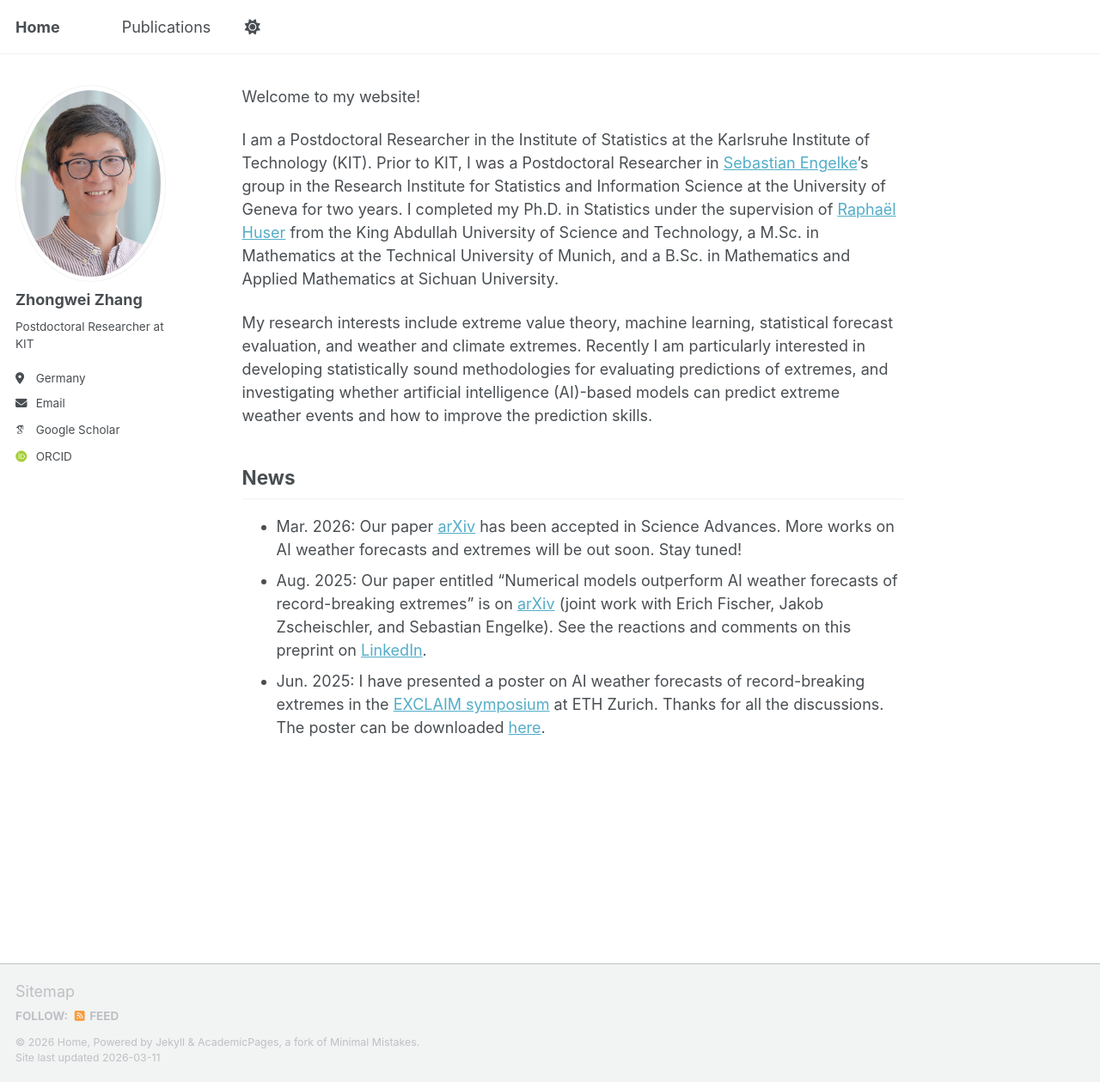
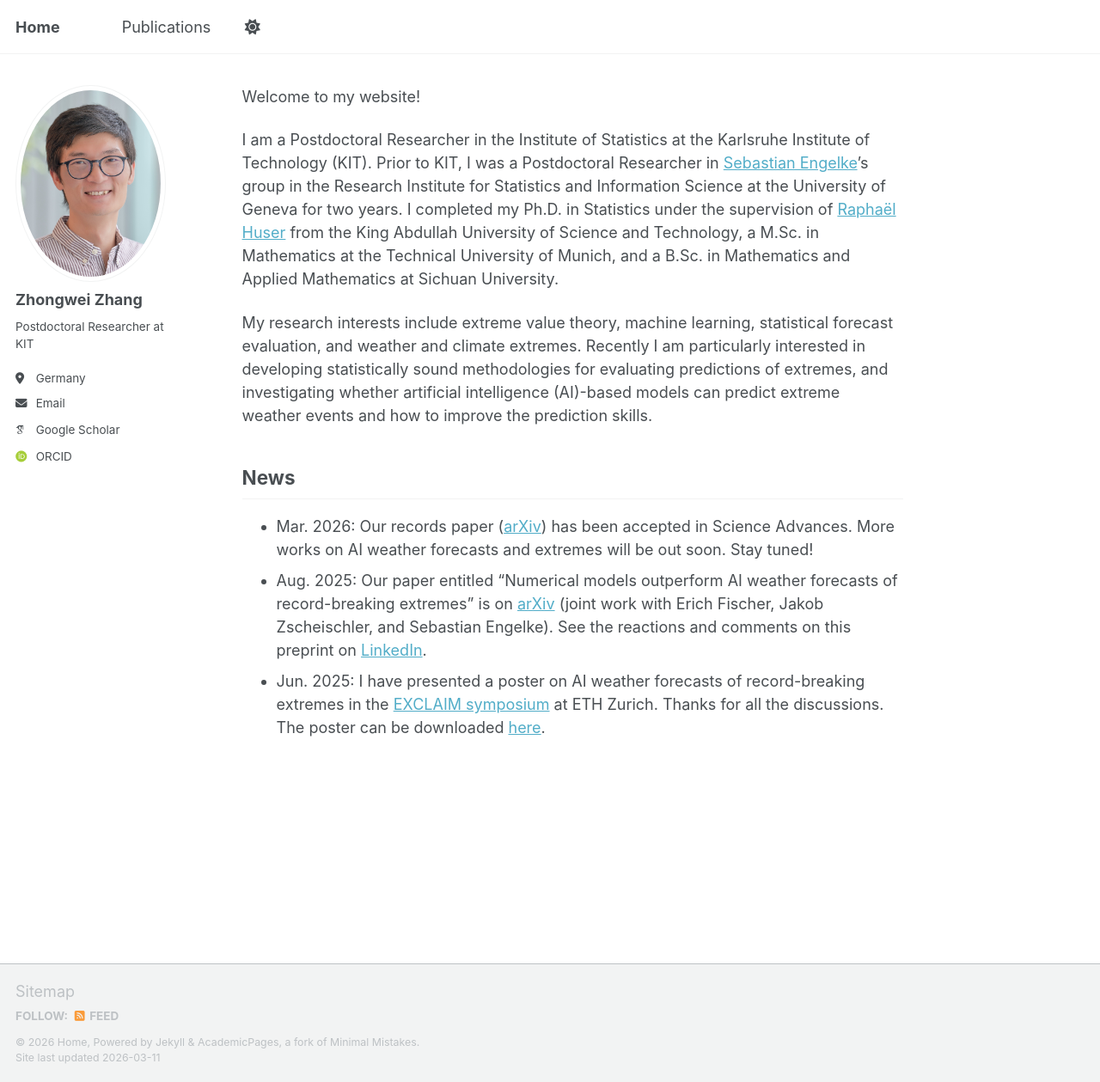
Before and after one commit to Zhongwei-Zhang/Zhongwei-Zhang.github.io, a Jekyll site: the page built from _pages/about.md, in a window 1280 px wide and 1259 px high. Shown: the whole window at 86% size. Built offline with Jekyll 4.4.1, drawn with Linux system fonts in a browser that asks for light colours; some web fonts are replaced; a script that is not in the unit is left out.

Commit message:
update about

```diff
--- a/_pages/about.md
+++ b/_pages/about.md
@@ -16,6 +16,6 @@
 My research interests include extreme value theory, machine learning, statistical forecast evaluation, and weather and climate extremes. Recently I am particularly interested in developing statistically sound methodologies for evaluating predictions of extremes, and investigating whether artificial intelligence (AI)-based models can predict extreme weather events and how to improve the prediction skills.
 
 ## News
-  * Mar. 2026: Our paper [arXiv](https://arxiv.org/abs/2508.15724) has been accepted in Science Advances. More works on AI weather forecasts and extremes will be out soon. Stay tuned!
+  * Mar. 2026: Our records paper ([arXiv](https://arxiv.org/abs/2508.15724)) has been accepted in Science Advances. More works on AI weather forecasts and extremes will be out soon. Stay tuned!
   * Aug. 2025: Our paper entitled "Numerical models outperform AI weather forecasts of record-breaking extremes" is on [arXiv](https://arxiv.org/abs/2508.15724) (joint work with Erich Fischer, Jakob Zscheischler, and Sebastian Engelke). See the reactions and comments on this preprint on [LinkedIn](https://www.linkedin.com/feed/update/urn:li:activity:7364580367900491776/).
   * Jun. 2025: I have presented a poster on AI weather forecasts of record-breaking extremes in the [EXCLAIM symposium](https://exclaim-symposium.ethz.ch/about/symposium.html) at ETH Zurich. Thanks for all the discussions. The poster can be downloaded [here](https://zhongwei-zhang.github.io/files/Poster_EXCLAIM_Jun2025_ZhongweiZhang.pdf).
```
